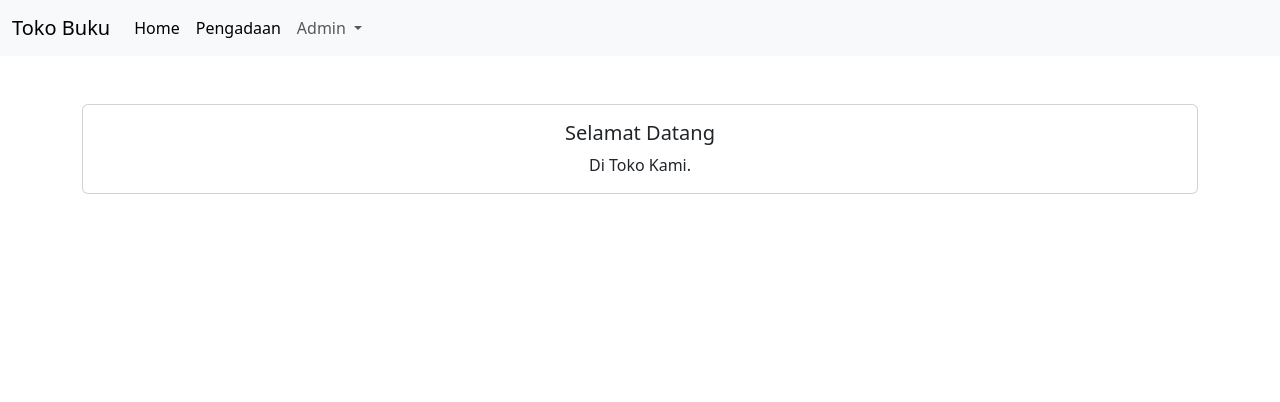
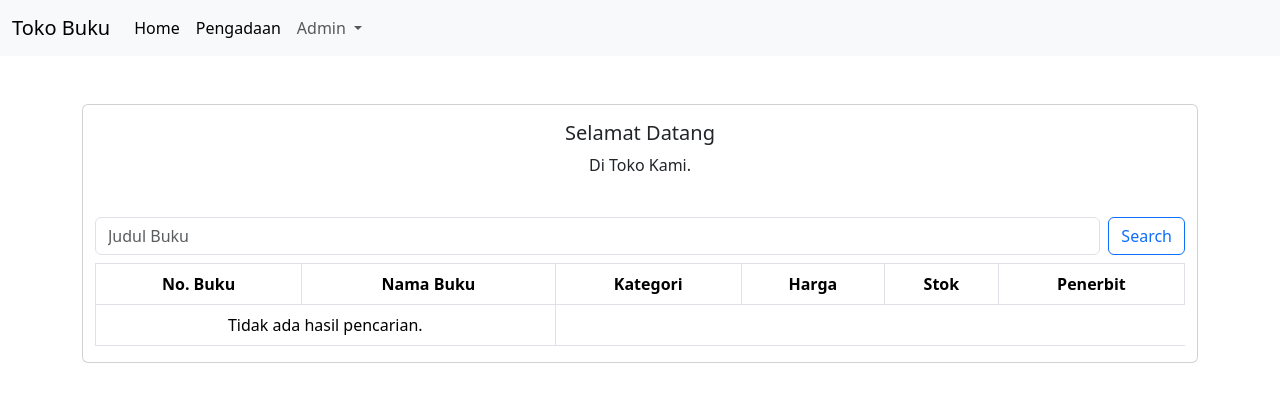
Before and after one commit to Ilyasfirdaus/tokobuku, a CodeIgniter app: page /database/index.php/welcome/index in a window 1280 px wide. Shown: the top 402 px of the page. Run offline with CodeIgniter, Linux system fonts and the light colour scheme.

Commit message:
Update beranda.php

```diff
--- a/application/views/beranda.php
+++ b/application/views/beranda.php
@@ -13,5 +13,46 @@
 
   </div>
 
+
+        <div class="container">
+            <div class="wrapper mt-4">
+                <form method="post" class="d-flex" action="<?php echo site_url('Welcome/pencarianbuku'); ?>">
+                    <input type="text" name="cari" placeholder="Judul Buku" class="form-control me-2">
+                    <button class="btn btn-outline-primary" type="submit">Search</button>
+                </form>
+                </form>
+                <table class="table table-bordered table-hover mt-2">
+                    <thead>
+                        <tr>
+                            <th>No. Buku</th>
+                            <th>Nama Buku</th>
+                            <th>Kategori</th>
+                            <th>Harga</th>
+                            <th>Stok</th>
+                            <th>Penerbit</th>
+                        </tr>
+                    </thead>
+                    <tbody>
+                        <?php if (isset($GetDataCariBuku) && !empty($GetDataCariBuku)) {
+                            foreach ($GetDataCariBuku as $buku) { ?>
+                                <tr>
+                                    <td><?php echo $buku->id_buku; ?></td>
+                                    <td><?php echo $buku->nama_buku; ?></td>
+                                    <td><?php echo $buku->kategori; ?></td>
+                                    <td><?php echo $buku->harga; ?></td>
+                                    <td><?php echo $buku->stok; ?></td>
+                                    <td><?php echo $buku->penerbit; ?></td>
+                                </tr>
+                            <?php
+                            }
+                        } else { ?>
+                            <tr>
+                                <td colspan="2">Tidak ada hasil pencarian.</td>
+                            </tr>
+                        <?php } ?>
+                    </tbody>
+                </table>
+            </div>
+        </div>
 </div>
 <!-- akhir -->
```
